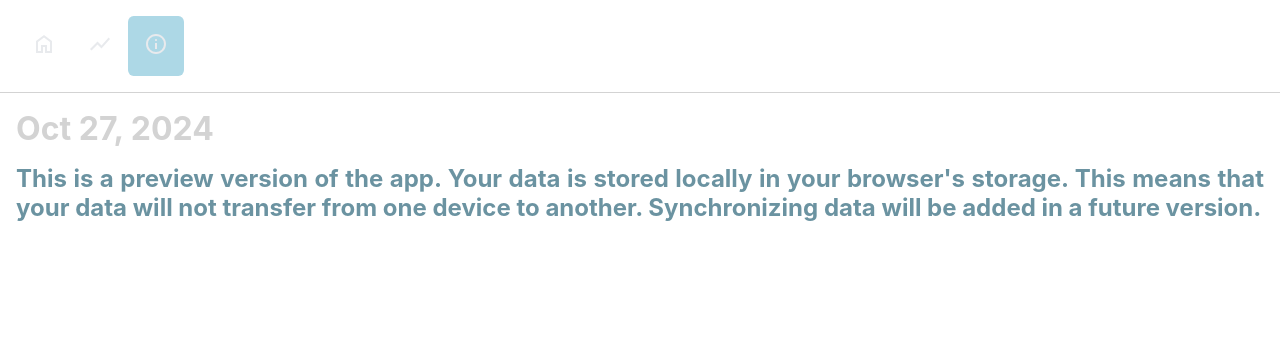
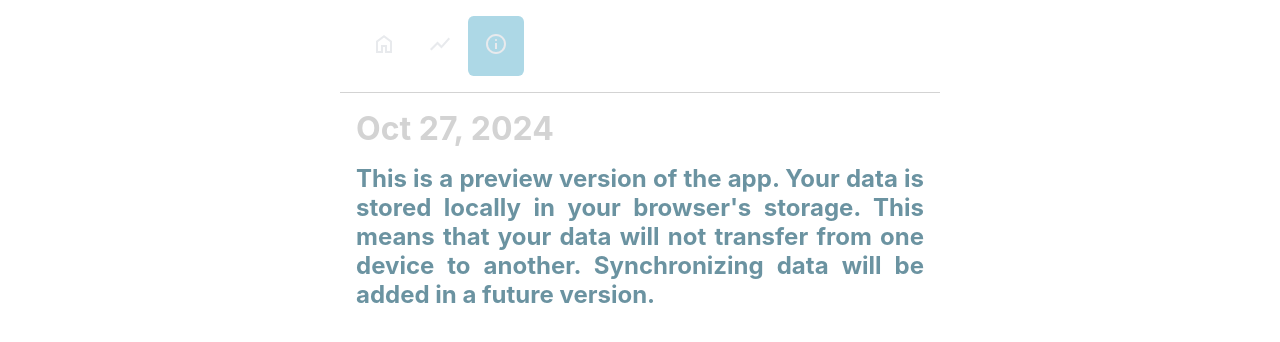
Before and after one commit to best-yuriy/happy-grant-app, a React (Create React App) app: page /info in a window 1280 px wide. Shown: the top 342 px of the page. Built offline with nearby package versions, Linux system fonts and the light colour scheme.

Commit message:
feat: set app's max width

```diff
--- a/src/App.css
+++ b/src/App.css
@@ -1,23 +1,12 @@
 .App {
+  max-width: 600px;
+  margin: auto;
   height: 100vh;
   display: flex;
   flex-direction: column;
   justify-content: stretch;
   text-align: center;
 }
-
-/* .App nav {
-  display: flow;
-  position: fixed;
-  padding: 1em 0;
-}
-
-.nav-item {
-  display: block;
-  padding: 1em;
-  text-decoration: none;
-  font-weight: bold;
-} */
 
 .App nav {
   display: flex;
```
